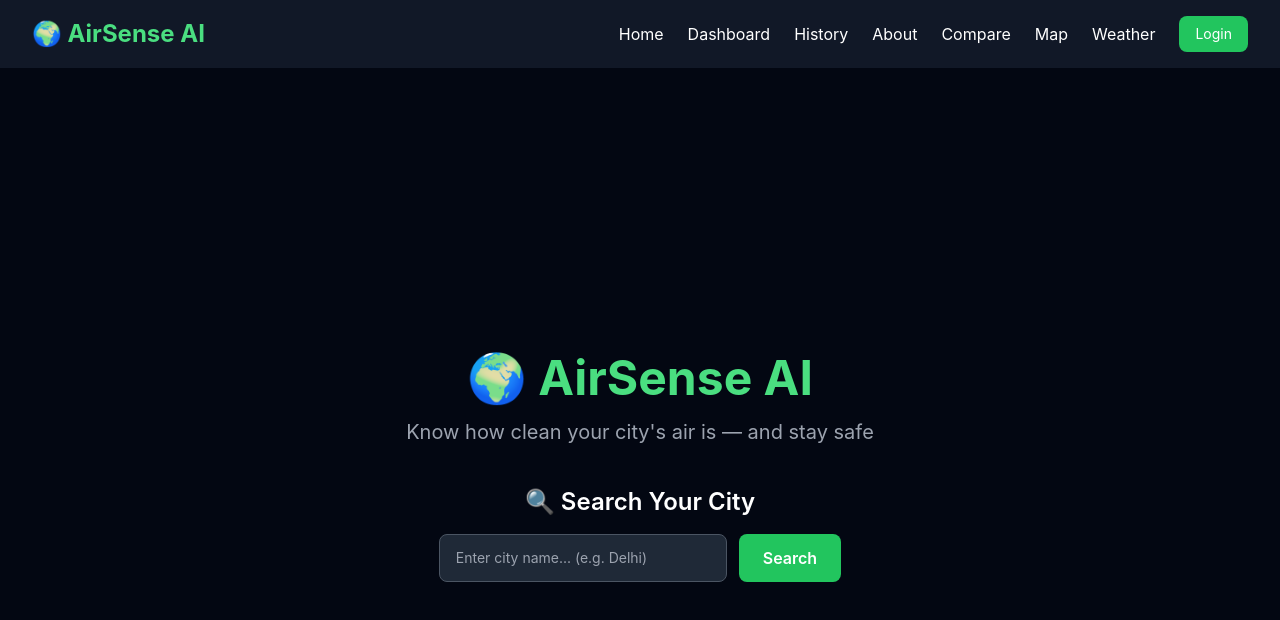
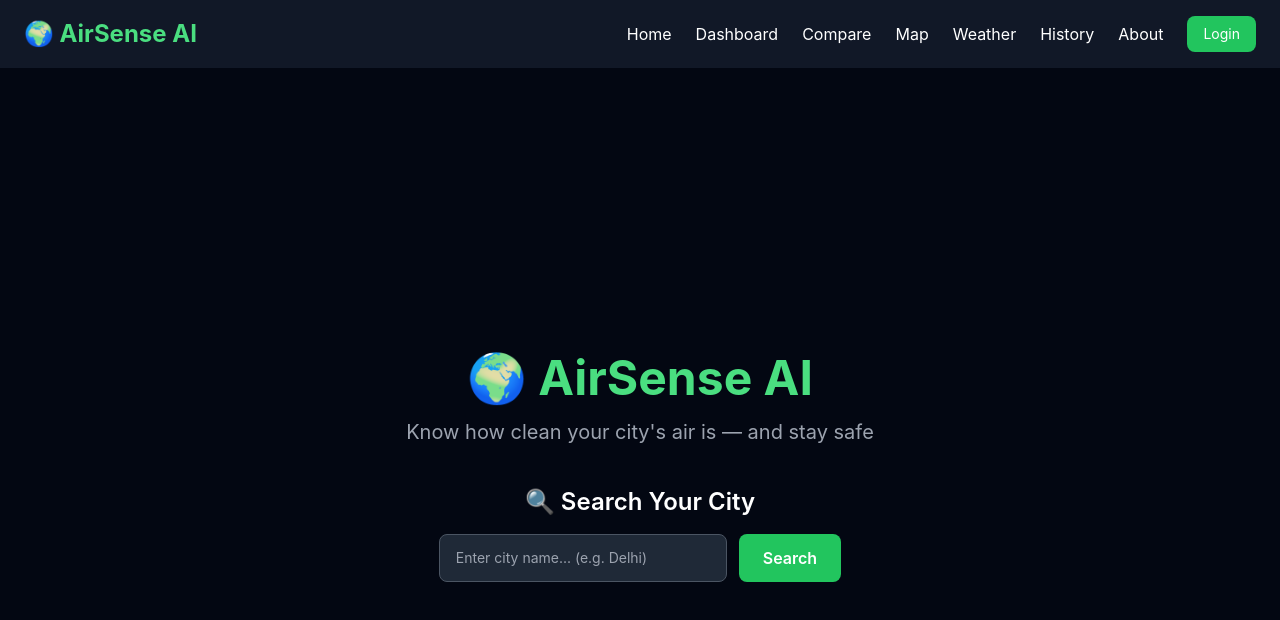
Before and after one commit to RamJi2001-R/airsense-ai, a React (Create React App) app in the folder client/: page / in a window 1280 px wide. Shown: the top 620 px of the page. Built offline with nearby package versions, Linux system fonts and the light colour scheme.

Commit message:
Update Navbar.jsx

```diff
--- a/client/src/components/Navbar.jsx
+++ b/client/src/components/Navbar.jsx
@@ -1,38 +1,40 @@
+import { useState } from 'react'
 import { Link } from 'react-router-dom'
-import { useState } from 'react'
 import { useAQI } from '../context/AQIContext'
 
 const Navbar = () => {
   const { user, logout } = useAQI()
-  const [mobileMenuOpen, setMobileMenuOpen] = useState(false)
+  const [menuOpen, setMenuOpen] = useState(false)
 
   return (
-    <nav className="bg-gray-900 text-white px-4 md:px-8 py-4 flex justify-between items-center">
-      <Link to="/" className="text-xl md:text-2xl font-bold text-green-400">
+    <nav className="bg-gray-900 text-white px-6 py-4">
+
+      {/* Top Row */}
+      <div className="flex justify-between items-center">
+
+        {/* Logo */}
+        <Link to="/" className="text-2xl font-bold text-green-400">
           🌍 AirSense AI
         </Link>
 
-      {/* Mobile Menu Button */}
+        {/* Hamburger Button — mobile only */}
         <button
-        className="md:hidden text-white text-2xl"
-        onClick={() => setMobileMenuOpen(!mobileMenuOpen)}
+          className="md:hidden text-white text-3xl"
+          onClick={() => setMenuOpen(!menuOpen)}
         >
-        {mobileMenuOpen ? '✕' : '☰'}
+          {menuOpen ? '✕' : '☰'}
         </button>
 
-      {/* Desktop Menu */}
+        {/* Desktop Links */}
         <div className="hidden md:flex gap-6 items-center">
           <Link to="/" className="hover:text-green-400 transition">Home</Link>
           <Link to="/dashboard" className="hover:text-green-400 transition">Dashboard</Link>
+          <Link to="/compare" className="hover:text-green-400 transition">Compare</Link>
+          <Link to="/map" className="hover:text-green-400 transition">Map</Link>
+          <Link to="/weather" className="hover:text-green-400 transition">Weather</Link>
           <Link to="/history" className="hover:text-green-400 transition">History</Link>
           <Link to="/about" className="hover:text-green-400 transition">About</Link>
-        <Link to="/compare" className="hover:text-green-400 transition">
-  Compare
-</Link>
-        <Link to="/map" className="hover:text-green-400 transition">Map</Link>
-        <Link to="/weather" className="hover:text-green-400 transition">
-  Weather
-</Link>
+
           {user ? (
             <div className="flex items-center gap-4">
               <span className="text-green-400">👤 {user.name}</span>
@@ -52,22 +54,25 @@ const Navbar = () => {
             </Link>
           )}
         </div>
+      </div>
 
       {/* Mobile Menu */}
-      {mobileMenuOpen && (
-        <div className="absolute top-16 left-0 right-0 bg-gray-800 md:hidden flex flex-col gap-4 p-4 z-50">
-          <Link to="/" className="hover:text-green-400 transition" onClick={() => setMobileMenuOpen(false)}>Home</Link>
-          <Link to="/dashboard" className="hover:text-green-400 transition" onClick={() => setMobileMenuOpen(false)}>Dashboard</Link>
-          <Link to="/history" className="hover:text-green-400 transition" onClick={() => setMobileMenuOpen(false)}>History</Link>
-          <Link to="/about" className="hover:text-green-400 transition" onClick={() => setMobileMenuOpen(false)}>About</Link>
-          <Link to="/compare" className="hover:text-green-400 transition" onClick={() => setMobileMenuOpen(false)}>Compare</Link>
-          <Link to="/map" className="hover:text-green-400 transition" onClick={() => setMobileMenuOpen(false)}>Map</Link>
+      {menuOpen && (
+        <div className="md:hidden flex flex-col gap-4 mt-4 border-t border-gray-700 pt-4">
+          <Link to="/" className="hover:text-green-400 transition" onClick={() => setMenuOpen(false)}>🏠 Home</Link>
+          <Link to="/dashboard" className="hover:text-green-400 transition" onClick={() => setMenuOpen(false)}>📊 Dashboard</Link>
+          <Link to="/compare" className="hover:text-green-400 transition" onClick={() => setMenuOpen(false)}>📈 Compare</Link>
+          <Link to="/map" className="hover:text-green-400 transition" onClick={() => setMenuOpen(false)}>🗺️ Map</Link>
+          <Link to="/weather" className="hover:text-green-400 transition" onClick={() => setMenuOpen(false)}>🌦️ Weather</Link>
+          <Link to="/history" className="hover:text-green-400 transition" onClick={() => setMenuOpen(false)}>📜 History</Link>
+          <Link to="/about" className="hover:text-green-400 transition" onClick={() => setMenuOpen(false)}>ℹ️ About</Link>
+
           {user ? (
-            <div className="flex flex-col gap-2">
+            <div className="flex flex-col gap-3 border-t border-gray-700 pt-3">
               <span className="text-green-400">👤 {user.name}</span>
               <button
-                onClick={() => { logout(); setMobileMenuOpen(false); }}
-                className="bg-red-500 hover:bg-red-600 px-4 py-2 rounded-lg text-sm transition"
+                onClick={() => { logout(); setMenuOpen(false) }}
+                className="bg-red-500 hover:bg-red-600 px-4 py-2 rounded-lg text-sm transition w-full"
               >
                 Logout
               </button>
@@ -76,7 +81,7 @@ const Navbar = () => {
             <Link
               to="/login"
               className="bg-green-500 hover:bg-green-600 px-4 py-2 rounded-lg text-sm transition text-center"
-              onClick={() => setMobileMenuOpen(false)}
+              onClick={() => setMenuOpen(false)}
             >
               Login
             </Link>
```
Lines whose indentation alone changed are shown as unchanged.
